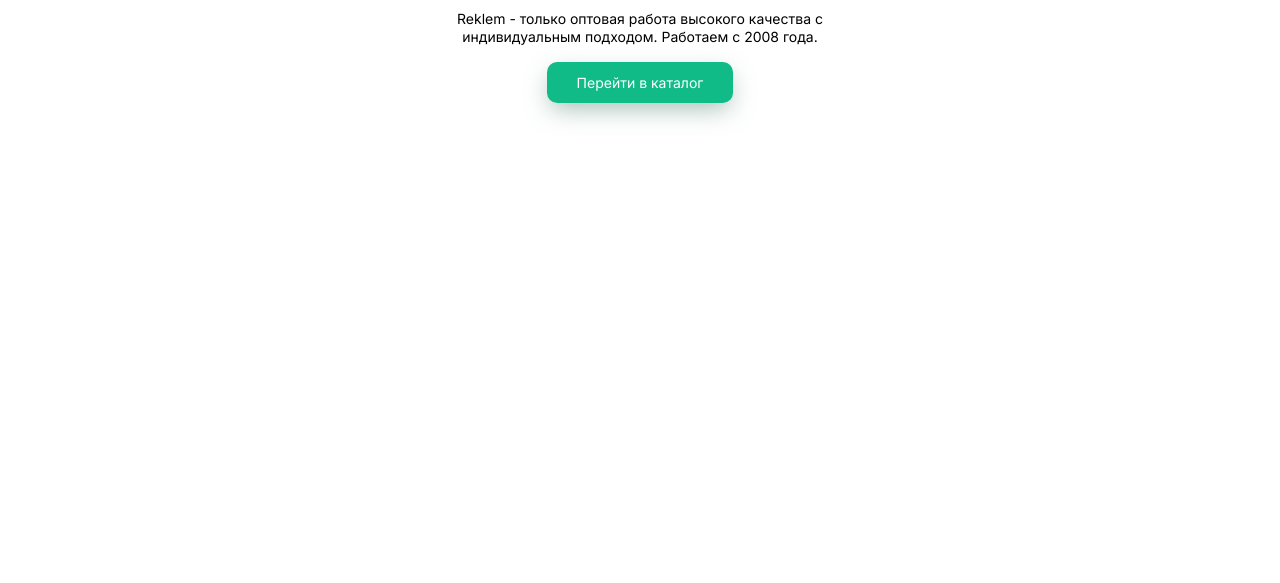
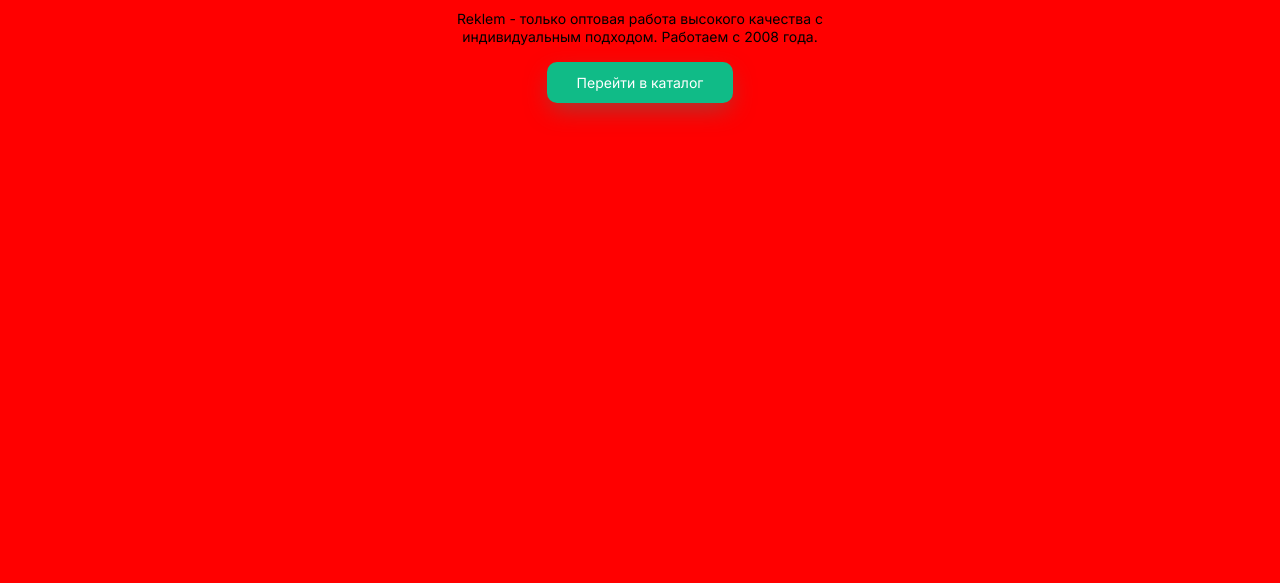
Before and after one commit to tolonalieva/Reclem, a plain HTML site: page index.html in a window 1280 px wide. Shown: the part 313-896 px from the top of the page. Drawn offline with Linux system fonts and the light colour scheme.

Commit message:
body bg red

```diff
--- a/css/style.css
+++ b/css/style.css
@@ -7,8 +7,8 @@
 }
 body{
     font-family: 'Inter', sans-serif;
-    background: #fff;
-    color: black;
+    background: rgb(255, 0, 0);
+    color: #000;
     font-size: 14px;
     line-height: 1.3;
     margin: 0;
```
